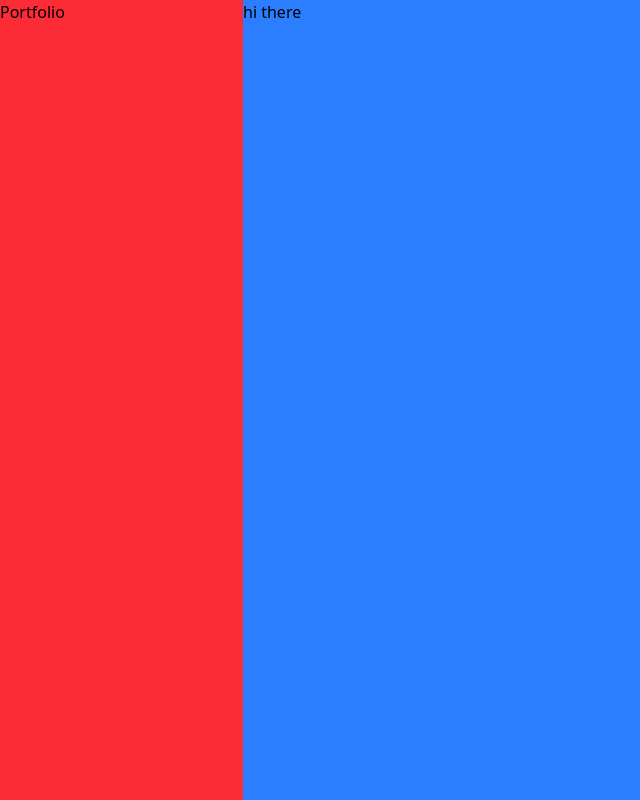
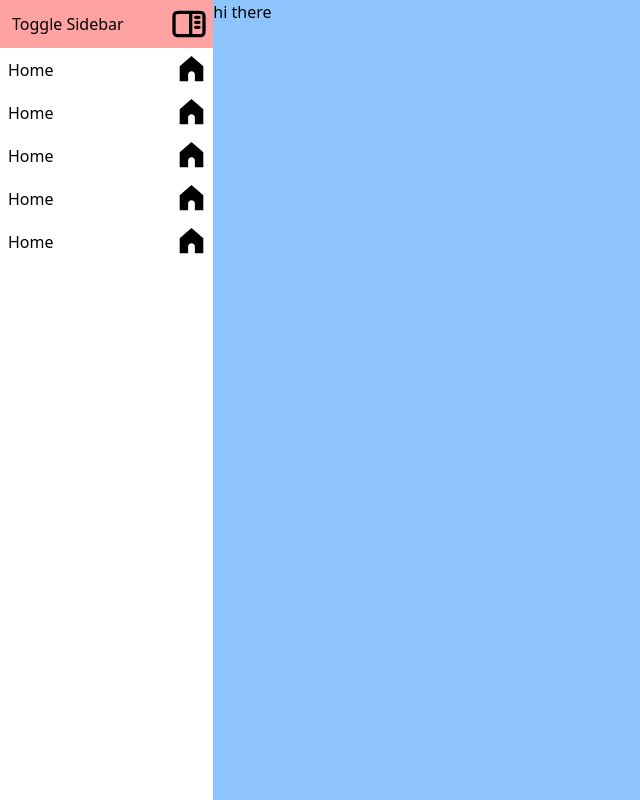
Before and after one commit to hemanth4646k/my-portfolio, a React (Vite) app: page / in a window 1280 px wide. Shown: the whole page, without its empty margins (0-640 px from the left). Built offline with nearby package versions, Linux system fonts and the light colour scheme.

Commit message:
added sidebar

```diff
--- a/src/App.jsx
+++ b/src/App.jsx
@@ -1,14 +1,13 @@
 import { useState } from 'react'
 import './App.css'
 import Header from './header'
+import Sidebar1 from './Sidebar1'
 
 function App() {
   return (
     <div className='flex h-screen w-full'>
-      <Header />
-      <div className='bg-blue-500 w-full'>
-        hi there
-      </div>
+      <Sidebar1 />
+
     </div>
   )
 }
--- /dev/null
+++ b/src/Sidebar1.jsx
@@ -0,0 +1,55 @@
+import { useEffect, useState } from "react";
+
+export default function Sidebar1() {
+    const [open,setOpen]=useState(true);
+    const [showText,setShowText]=useState(true);
+    let timer=0;
+    useEffect(()=>{
+      if(open){
+        timer=setTimeout(()=>{
+          setShowText(true);
+          console.log("open: "+open+" showText: "+showText);
+        },700   );
+      }
+      else{
+        setShowText(false);
+        console.log("open: "+open+" showText: "+showText);
+      }
+        return (()=>{
+            clearTimeout(timer);
+        })
+    },[open])
+  return (
+    <div className=" w-full flex h-screen">
+      <div className={`transition-all duration-500 ease-in-out delay-200 ${open? "lg:w-1/5 w-[45px]":"w-[45px]"}`}>
+        <div className="flex bg-red-300 justify-between flex-row-reverse p-1" onClick={()=>{setOpen(x=>!x);}} >
+            <img className="w-[40px] " src="../../sidebar-flip-svgrepo-com.svg" alt="" />
+            {showText&&<div className={"w-full p-2 transition-all lg:delay-700 lg:opacity-100 lg:scale-100 opacity-0 scale-0 max-h-[48px]"} >
+            {/* {showText&&<div className=" w-full p-2 lg:block hidden" > */}
+                Toggle Sidebar
+            </div>}
+
+        </div>
+        <SidebarOption showText={showText}/>
+        <SidebarOption showText={showText}/>
+        <SidebarOption showText={showText}/>
+        <SidebarOption showText={showText}/>
+        <SidebarOption showText={showText}/>
+      </div>
+      <div className="w-full bg-blue-300">hi there</div>
+    </div>
+  );
+}
+
+function SidebarOption({showText}) {
+  return (
+    <div className="flex flex-row-reverse items-center w-full justify-between ${open?m-2:m-2}">
+      <img
+        className="w-[35px] h-[35px] m-1 p-1"
+        src="../../home-svgrepo-com.svg"
+        alt="Home"
+        />
+        {showText?<div className="p-2 lg:block hidden">Home</div>:null}
+    </div>
+  );
+}
```
Also changed, not shown: public/home-svgrepo-com.svg (added), public/sidebar-flip-svgrepo-com.svg (added).
